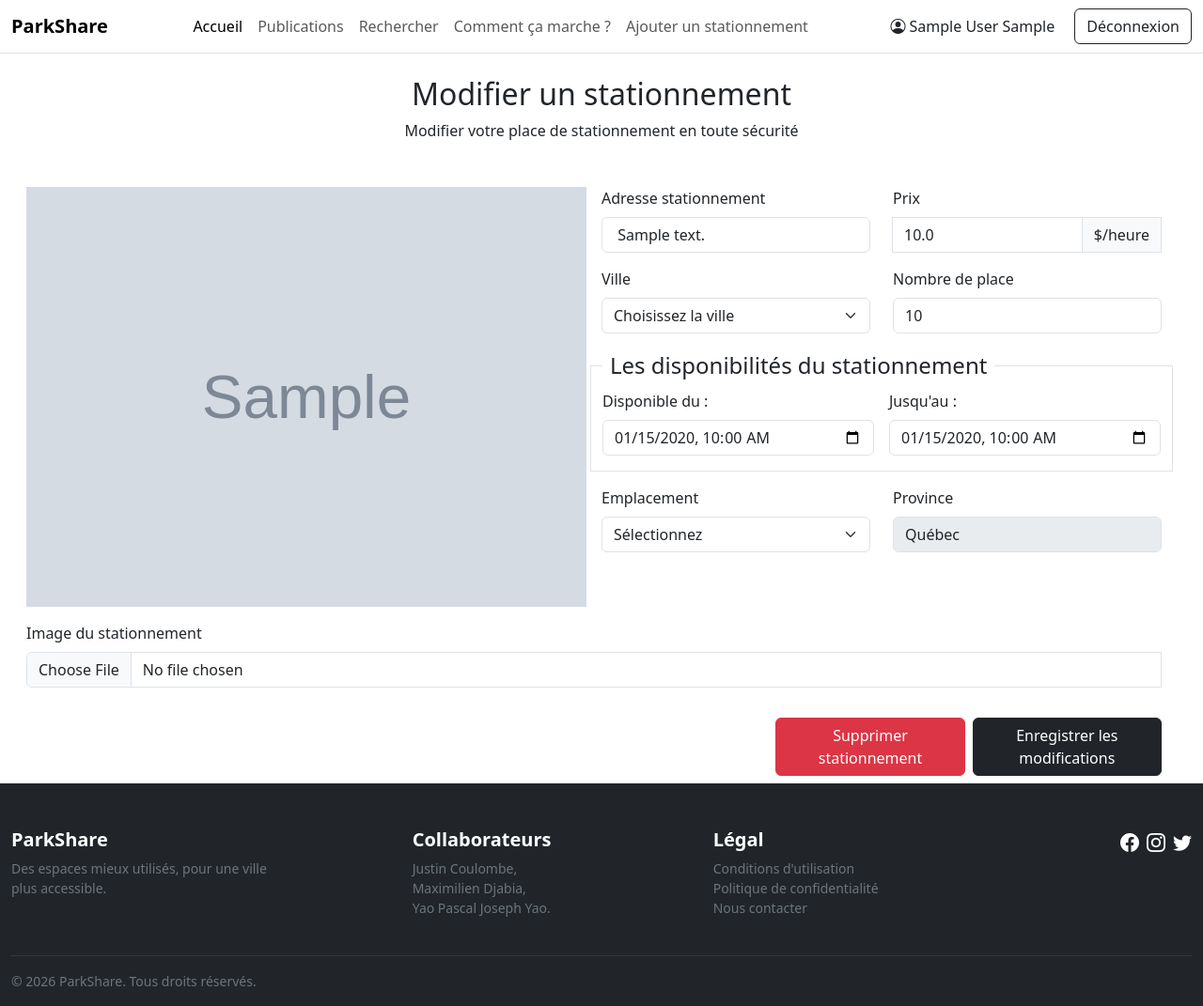
After one commit to Justin-Coulombe/projet-web, a Flask app: page /stationnement/edit/1 in a window 1280 px wide. The commit adds this page. Shown: the whole page at 94% size. Run offline with Flask 3, Linux system fonts and the light colour scheme; the visitor is signed in with stand-in values (Sample User, id 1); tables that the repository leaves empty hold one stand-in row (values such as "Sample post"); grey boxes marked "Sample" are stand-in pictures; style sheets or scripts are compiled from the project's sources.

Commit message:
ajout du form de modification et classe python,bd + vallidation des champs

```diff
--- a/app/database/queries/publications.py
+++ b/app/database/queries/publications.py
@@ -296,23 +296,49 @@ def get_publications_by_user(user_id):
     return publications
 
 
-def update_publications(publication_id):
-
+def get_publications_by_id(publication_id):
     conn = create_connection()
     cursor = conn.cursor()
 
-    cursor.execute(
+    command = """
+            SELECT
+               id,
+                author,
+                address,
+                prix,
+                debut,
+                fin,
+                ville,
+                emplacement,
+                image,
+                placetotal,
+                placeactuel,
+                disponibilite
+            from
+            publication
+            WHERE
+            id = ?
         """
-     UPDATE Publication
-     SET placeactuel = placeactuel - 1,
-        disponibilite = CASE
-            WHEN placeactuel - 1 > 0 THEN TRUE
-            ELSE FALSE
-        END
-       WHERE id = ?
-       AND placeactuel > 0
 
-     """,
-     (publication_id)
+    cursor.execute(command, (publication_id,))
 
+    publications = cursor.fetchone()
+
+    cursor.close()
+    conn.close()
+
+    resultat = publication(
+        publications[0],
+        publications[1],
+        publications[2],
+        publications[3],
+        publications[4],
+        publications[5],
+        publications[6],
+        publications[7],
+        publications[8],
+        publications[9],
+        publications[10],
+        publications[11]
     )
+    return resultat
--- a/app/routes/stationnement.py
+++ b/app/routes/stationnement.py
@@ -1,5 +1,6 @@
 from flask import Blueprint, render_template, redirect, url_for, request, session, current_app
 from app.database.queries.publications import ajouter_stationnement as db_ajouter_stationnement
+from app.database.queries.publications import get_publications_by_id
 from app.routes.auth import login_required
 
 import os
@@ -171,3 +172,22 @@ def ajouter_stationnement():
         url_for('index'),
         code=303
     )
+
+@bp_stationnement.route('/edit/<int:publication_id>')
+@login_required
+def edit(publication_id):
+    """Permet au créateur d'un stationnement de le modifier"""
+
+    publication = get_publications_by_id(publication_id)
+
+
+    if publication_id:
+        print("L'ID est manquant")
+
+    if publication.author_id != session['user_id']:
+        return redirect(url_for('index'), code=303)
+
+
+
+
+    return render_template('stationnement/edit.jinja',publication=publication,)
--- a/app/templates/profile/detail.jinja
+++ b/app/templates/profile/detail.jinja
@@ -76,7 +76,7 @@ Mon profil | ParkShare
                         <td><span class="badge rounded-3 bg-danger">réservé</span></td>
                         {% endif %}
                         <td>
-                            <a href="#" class="bi bi-pencil-square btn btn-outline-primary btn-sm">
+                            <a href="/stationnement/edit/{{publication.id}}" class="bi bi-pencil-square btn btn-outline-primary btn-sm">
                                 Modifier
                             </a>
                         </td>
--- /dev/null
+++ b/app/templates/stationnement/edit.jinja
@@ -0,0 +1,136 @@
+{% extends "_modele.jinja" %}
+
+{% block title %}
+stationnement | ParkShare
+{% endblock %}
+
+{% block script %}
+{#
+<script defer src="/static/js/validation.js"></script> #}
+{#
+<script src="/static/js/base.js"></script> #}
+{% endblock %}
+
+{% block recherche%}
+{% endblock %}
+
+{% block contenu %}
+<div class="d-flex flex-column align-items-center justify-content-center mt-3">
+    <h2>Modifier un stationnement</h2>
+    <p>Modifier votre place de stationnement en toute sécurité</p>
+</div>
+{% set path = "/static/img/stationnement/" %}
+
+
+<form id="ajout_form" class="row g-3" action="/stationnement/edit/{{publication_id}}" enctype="multipart/form-data"
+    method="post" novalidate>
+    <img class="col-md-6 img-fluid rounded-3"
+        src="{% if publication.img %} {{path~publication.img}} {%else%} {{url_for('static', filename='img/placeholder.jpg')}} {%endif%}"
+        alt="photo de la place">
+
+    <div class="col-md-6">
+        <div class="row">
+            <div class="col-md-6">
+                <label for="adresse" class="form-label">Adresse stationnement</label>
+                <input type="text" name="adresse" class="form-control {{classe_adresse}}" id="adresse"
+                    placeholder="133 boulevard de l'entente" value=" {{ publication.address }}">
+                <div class="invalid-feedback">{{msg_adresse}}</div>
+            </div>
+
+            <div class="col-md-6">
+                <div class="input-group">
+                    <label for="prix" class="form-label input-group">Prix</label>
+                    <input type="number" class="form-control {{classe_prix}}" id="prix" name="prix"
+                        value="{{publication.price}}">
+                    <span class="input-group-text">$/heure</span>
+                    <div class="invalid-feedback">{{msg_prix}}</div>
+
+                </div>
+            </div>
+            <div class="col-md-6 mt-3">
+                <label for="ville" class="form-label">Ville</label>
+                <select id="ville" name="ville" class="form-select {{classe_ville}}">
+                    <option selected value="">Choisissez la ville</option>
+                    <option {% if publication.city=="Montréal" %}selected{% endif %}>Montréal</option>
+                    <option {% if publication.city=="Québec" %}selected{% endif %}>Québec</option>
+                    <option {% if publication.city=="Laval" %}selected{% endif %}>Laval</option>
+                    <option {% if publication.city=="Gatineau" %}selected{% endif %}>Gatineau</option>
+                    <option {% if publication.city=="Longueuil" %}selected{% endif %}>Longueuil</option>
+                    <option {% if publication.city=="Sherbrooke" %}selected{% endif %}>Sherbrooke</option>
+                    <option {% if publication.city=="Lévis" %}selected{% endif %}>Lévis</option>
+                    <option {% if publication.city=="Saguenay" %}selected{% endif %}>Saguenay</option>
+                    <option {% if publication.city=="Trois-Rivières" %}selected{% endif %}>Trois-Rivières</option>
+                    <option {% if publication.city=="Terrebonne" %}selected{% endif %}>Terrebonne</option>
+                    <option {% if publication.city=="Saint-Jean-sur-Richelieu" %}selected{% endif %}>
+                        Saint-Jean-sur-Richelieu
+                    </option>
+                    <option {% if publication.city=="Brossard" %}selected{% endif %}>Brossard</option>
+                    <option {% if publication.city=="Repentigny" %}selected{% endif %}>Repentigny</option>
+                    <option {% if publication.city=="Saint-Jérôme" %}selected{% endif %}>Saint-Jérôme</option>
+                    <option {% if publication.city=="Drummondville" %}selected{% endif %}>Drummondville</option>
+                </select>
+                <div class="invalid-feedback">{{msg_ville}}</div>
+            </div>
+
+            <div class="col-md-6 mt-3">
+                <label for="place" class="form-label ">Nombre de place</label>
+                <input type="number" class="form-control {{classe_place}}" id="place" name="place"
+                    value="{{publication.open_place}}">
+                <div class="invalid-feedback">{{msg_place}}</div>
+            </div>
+
+            <fieldset class="border mt-3">
+                <legend class="float-none w-auto px-2">Les disponibilités du stationnement</legend>
+                <div class="row g-3 mb-3">
+                    <div class="col-md-6">
+                        <label for="dateDebut" class="form-label">Disponible du :</label>
+                        <input type="datetime-local" class="form-control {{classe_debut}}" id="dateDebut"
+                            name="dateDebut" value="{{publication.start}}" required>
+                        <div class="invalid-feedback">{{msg_debut}}</div>
+
+                    </div>
+                    <div class="col-md-6">
+                        <label for="dateFin" class="form-label">Jusqu'au :</label>
+                        <input type="datetime-local" class="form-control {{classe_fin}}" id="dateFin" name="dateFin"
+                            value="{{publication.end}}" required>
+                        <div class="invalid-feedback" id="msgFin">{{msg_fin}}</div>
+                    </div>
+                </div>
+            </fieldset>
+
+            <div class="col-md-6 mt-3">
+                <label for="emplacement" class="form-label">Emplacement</label>
+                <select id="emplacement" name="emplacement" class="form-select {{classe_emplacement}}">
+                    <option selected>Sélectionnez</option>
+                    <option value="Intérieur" {% if publication.location=="Intérieur" %}selected{% endif %}>Intérieur
+                    </option>
+                    <option value="Extérieur" {% if publication.location=="Extérieur" %}selected{% endif %}>Extérieur
+                    </option>
+                </select>
+                <div class="invalid-feedback">{{msg_emplacement}}</div>
+            </div>
+
+            <div class="col-md-6 mt-3">
+                <label for="province" class="form-label">Province</label>
+                <input type="text" class="form-control" id="province" value="Québec" disabled>
+
+            </div>
+        </div>
+    </div>
+    <div class="col-md-12">
+        <label for="image" class="form-label">Image du stationnement</label>
+        <div class="input-group mb-3">
+            <input type="file" class="form-control {{classe_image}}" id="image" name="image">
+            <div class="invalid-feedback mb-3">{{message_image}}</div>
+        </div>
+    </div>
+
+
+    <div class="d-grid gap-2 col-6 mx-auto mt-0">
+    </div>
+    <div class="d-grid gap-2  d-flex justify-content-end">
+        <button type="submit" class="btn btn-danger col-md-2 ">Supprimer stationnement</button>
+        <button type="submit" class="btn btn-dark col-md-2">Enregistrer les modifications</button>
+    </div>
+</form>
+{% endblock %}
--- a/package.json
+++ b/package.json
@@ -22,7 +22,7 @@
   "homepage": "https://github.com/Justin-Coulombe/projet-web#readme",
   "dependencies": {
     "@popperjs/core": "^2.11.8",
-    "bootstrap": "^5.3.8",
+    "bootstrap": "^6.0.0-alpha.1",
     "bootstrap-icons": "^1.13.1",
     "express": "^5.2.1"
   },
```
Also changed, not shown: package-lock.json.
